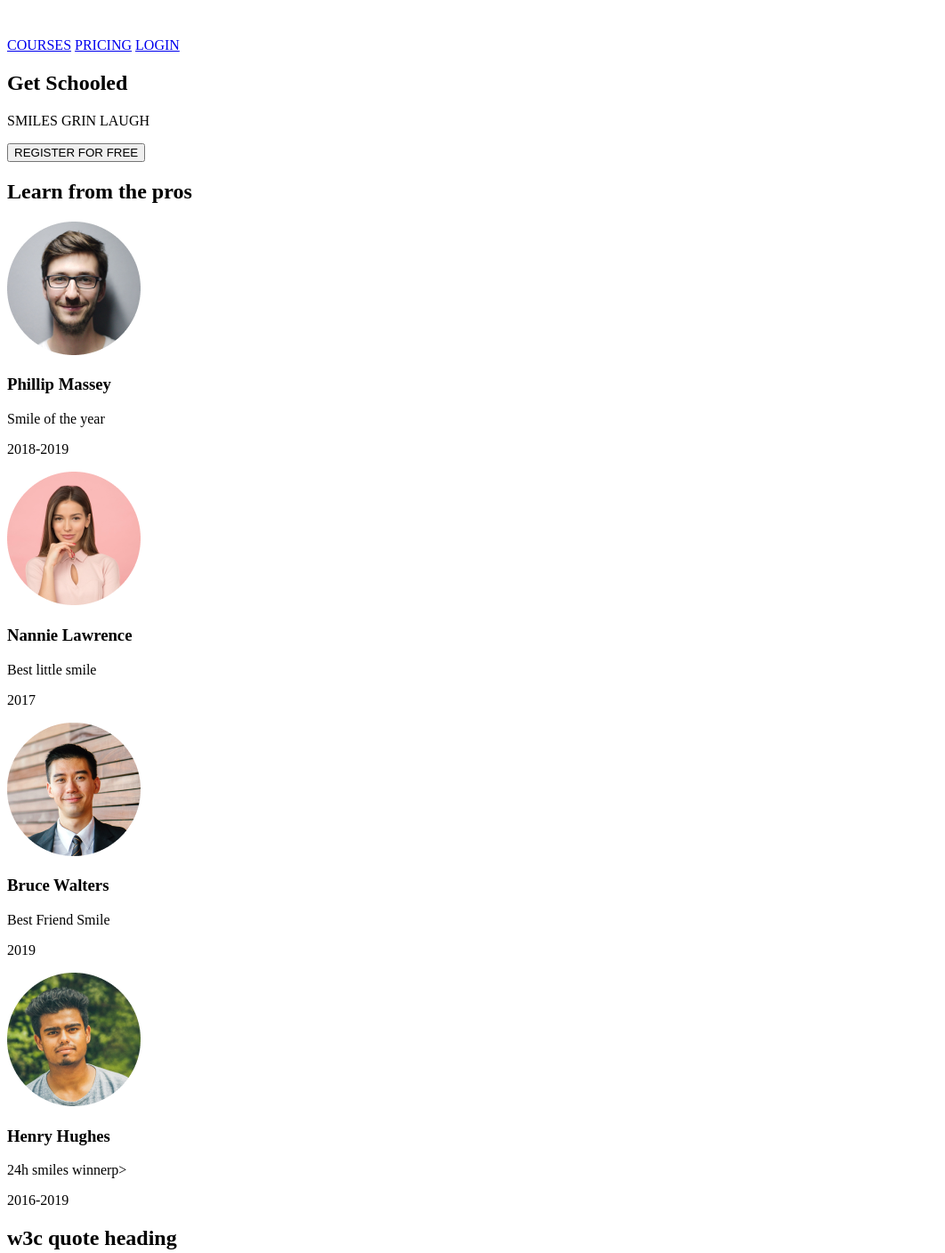
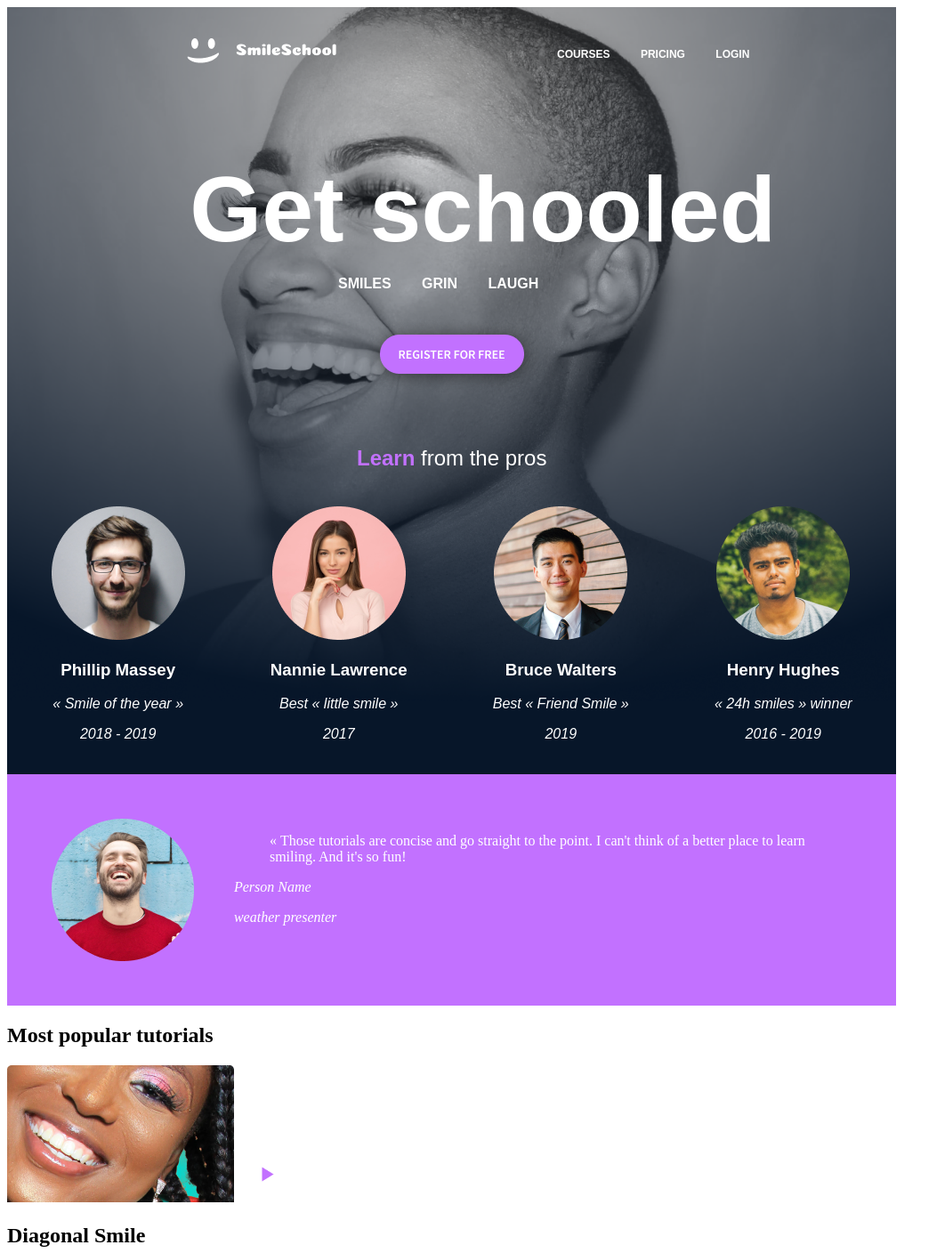
Before and after one commit to CaramonH/holbertonschool-web-development, a plain HTML site: page css_advanced/index.html in a window 1280 px wide. Shown: the top 1408 px of the page at 89% size, without its empty margins (0-1062 px from the left). Drawn offline with Linux system fonts and the light colour scheme.

Commit message:
Quote Section CSS

```diff
--- a/css_advanced/index.html
+++ b/css_advanced/index.html
@@ -5,10 +5,11 @@
     <meta charset="UTF-8">
     <meta name="viewport" content="width=device-width, initial-scale=1.0">
     <title>SmileSchool</title>
-    <link rel="stylesheet" href="./styles.css">
+    <link rel="stylesheet" href="styles.css">
 </head>
 
 <body>
+    <div class="background-image">
     <!-- HEADER SECTION -->
     <header class="nav-bar">
         <a>
@@ -27,13 +28,15 @@
         <section class="banner-section">
             <!-- First Block -->
             <div class="block-one">
-                <h1>Get Schooled</h1>
+                <h1>Get schooled</h1>
                 <p>
                     <span class="smiles">SMILES</span>
                     <span class="grin">GRIN</span>
                     <span class="laugh">LAUGH</span>
                 </p>
-                <button>REGISTER FOR FREE</button>
+                <a href="register-link">
+                    <img src="images/banner-button.png" alt="Register for Free">
+                </a>
             </div>
             <!-- Second Block -->
             <div class="block-two">
@@ -43,39 +46,40 @@
                     <div>
                         <img src="images/pros-1.png" alt="massey">
                         <h3>Phillip Massey</h3>
-                        <p>Smile of the year</p>
-                        <p>2018-2019</p>
+                        <p>« Smile of the year »</p>
+                        <p>2018 - 2019</p>
                     </div>
                     <div>
                         <img src="images/pros-2.png" alt="lawrence">
                         <h3>Nannie Lawrence</h3>
-                        <p>Best little smile</p>
+                        <p> Best « little smile »</p>
                         <p>2017</p>
                     </div>
                     <div>
                         <img src="images/pros-3.png" alt="walters">
                         <h3>Bruce Walters</h3>
-                        <p>Best Friend Smile</p>
+                        <p>Best « Friend Smile »</p>
                         <p>2019</p>
                     </div>
                     <div>
                         <img src="images/pros-4.png" alt="hughes">
                         <h3>Henry Hughes</h3>
-                        <p>24h smiles winner</h3>p>
-                        <p>2016-2019</p>
+                        <p>« 24h smiles » winner<p>
+                        <p>2016 - 2019</p>
                     </div>
                 </div>
             </div>
+            </div> <!--END OF BACKGROUND IMAGE-->
         </section>
         <!-- END OF BANNER SECTION -->
 
         <!-- QUOTE SECTION-->
         <section class="quote-section">
             <div class="quote-block">
-                <h2>w3c quote heading</h2>
                 <img src="images/red-shirt-smile.png" alt="Description">
                 <div class="quote-details">
-                    <blockquote>Blah Blah</blockquote>
+                    <blockquote>« Those tutorials are concise and go straight to the point. I can't think of a better
+                    place to learn smiling. And it's so fun!</blockquote>
                     <p class="person-quote">Person Name</p>
                     <p>weather presenter</p>
                 </div>
--- a/css_advanced/styles.css
+++ b/css_advanced/styles.css
@@ -0,0 +1,130 @@
+/* Task 2 - Header*/
+body {
+  block-size: fit-content;
+  width: fit-content;
+  overflow: auto; /*1440px on figma*/
+}
+
+.background-image {
+  background-image: url("images/background.png"); /* from figma export */
+  background-repeat: no-repeat;
+  background-size: cover;
+  background-position: center center;
+}
+
+header {
+  margin-left: 171.59px;
+  margin-right: 165px;
+  padding-top: 35.02px;
+  font-family: "Source Sans Pro", sans-serif;
+  display: flex;
+  justify-content: space-between;
+  align-items: center;
+  background-color: transparent;
+}
+
+header a {
+  text-decoration: none;
+  margin-left: 30px;
+  color: #ffffff;
+  font-weight: bold;
+  font-size: 0.75em;
+}
+
+.banner-section {
+  color: white;
+  font-family: "Source Sans Pro", sans-serif;
+  background-color: transparent;
+}
+
+.block-one {
+  display: flex;
+  flex-direction: column;
+  justify-content: center;
+  align-items: center;
+  font-weight: bold;
+}
+
+.block-one h1 {
+  align-content: center;
+  justify-content: center;
+  color: #FFF;
+  text-align: center;
+  font-size: 100px;
+  line-height: normal;
+  padding: 40px 10px 0px 80px;
+  margin: 60px 0 0 0;
+}
+
+.block-one p {
+  margin-top: 15px;
+  margin-bottom: 15px;
+}
+
+.block-one a {
+  margin-top: 15px;
+  margin-bottom: 15px;
+}
+
+.block-one p span {
+  margin-right: 30px;
+  font-style: normal;
+}
+
+.block-one h1 {
+  font-size: 6.5em;
+}
+
+.block-two h2 {
+  font-weight: lighter;
+}
+
+.block-two h2 span {
+  font-weight: bold;
+  color: #C271FF; /* from figma */
+}
+
+.block-two {
+  display: flex;
+  flex-direction: column;
+  align-items: center;
+  width: 100%;
+  padding: 20px;
+  box-sizing: border-box;
+}
+
+.block-pros {
+  display: flex;
+  justify-content: space-between;
+  flex-wrap: nowrap;
+  text-align: center;
+  width: 1000px;
+  max-width: 900px;
+  margin-top: 20px;
+}
+
+p {
+  font-style: italic;
+}
+/* Task 2 */
+
+/* Task 3 - Quotes */
+.quote-section {
+    color: white;
+    display: flex;
+    background-color: #C271FF;
+    align-items: center;
+    justify-content: center;
+    padding: 5%;
+    width: auto;
+    height: auto;
+}
+
+.quote-block {
+  display: flex;
+}
+
+.quote-block img {
+  max-width: 160px;
+  margin-right: 5%;
+}
```
